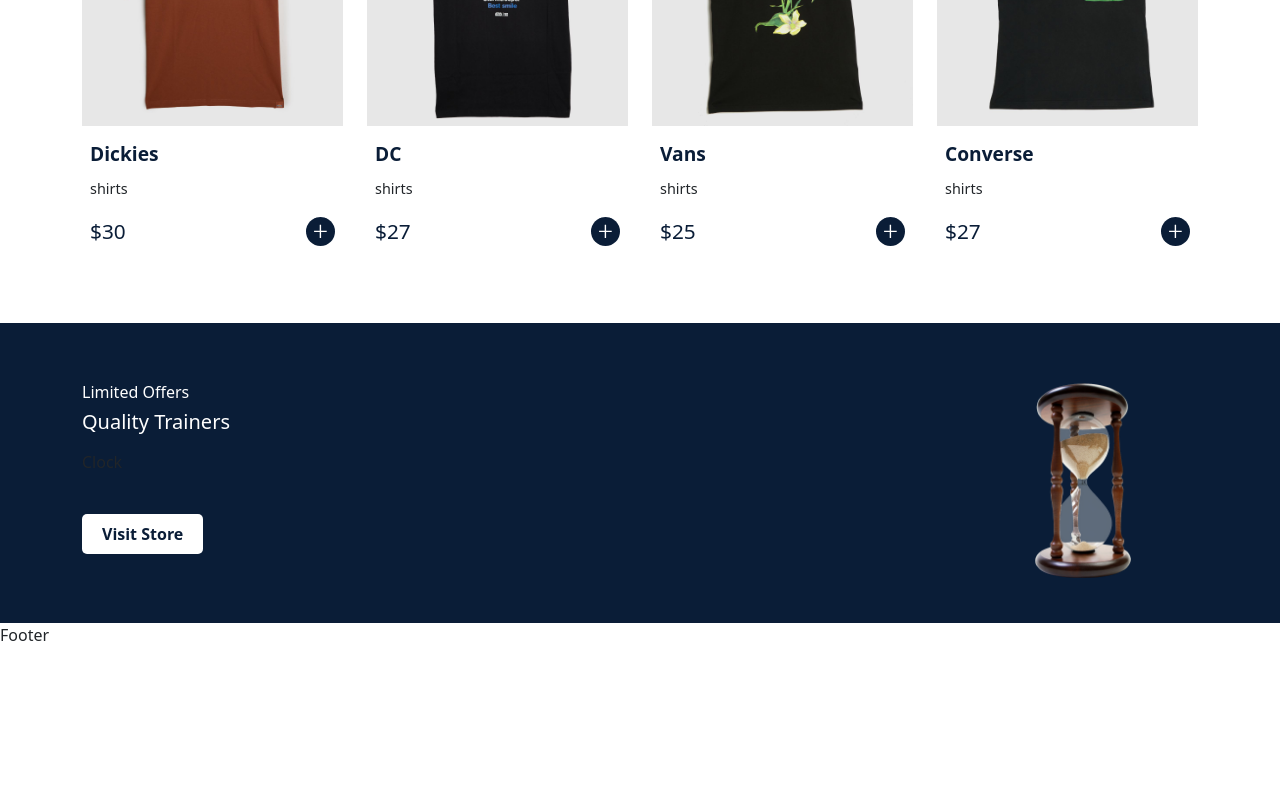
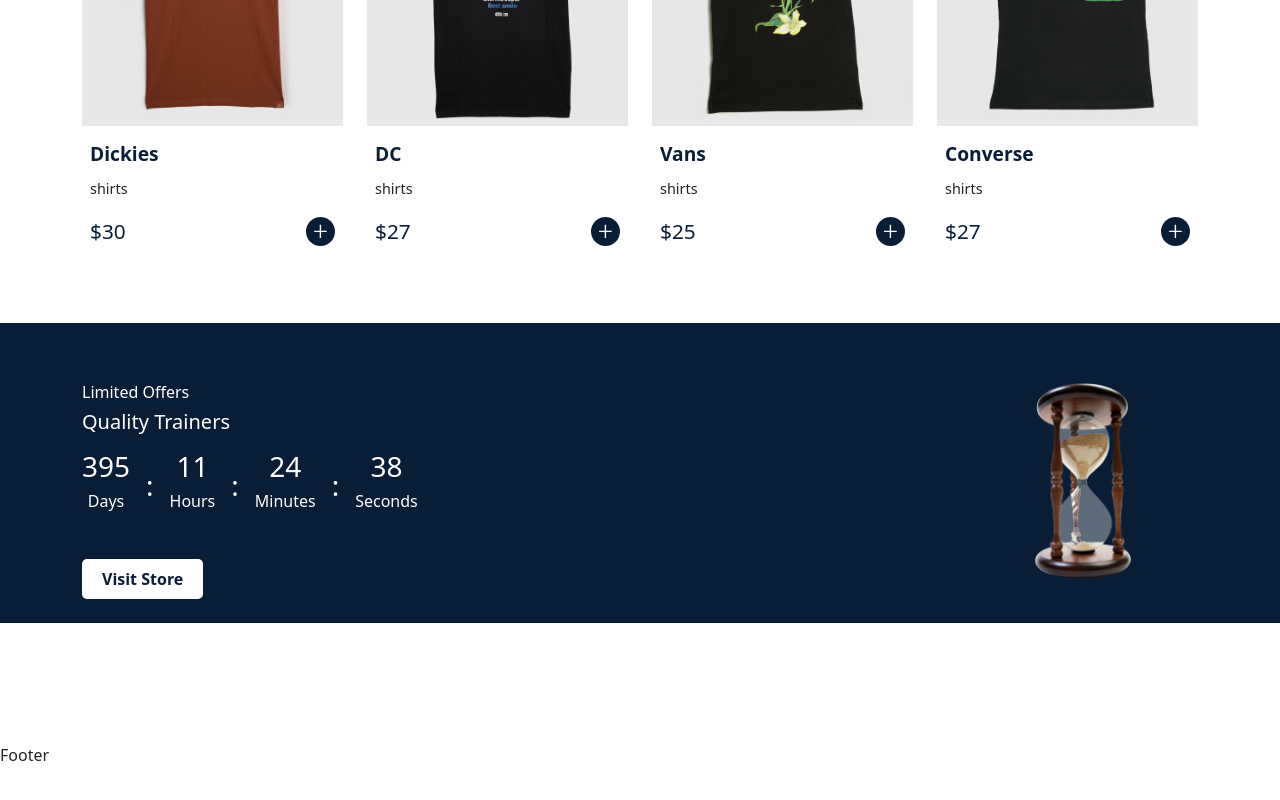
Before and after one commit to Aleksegoist/react-online-shop, a React (Create React App) app: page /home in a window 1280 px wide. Shown: the part 2069-2869 px from the top of the page. Built offline with nearby package versions, Linux system fonts and the light colour scheme.

Commit message:
add counter

```diff
--- a/src/components/ui/Clock.jsx
+++ b/src/components/ui/Clock.jsx
@@ -1,7 +1,76 @@
-import React from 'react';
+import React, { useEffect, useState } from 'react';
 
 const Clock = () => {
-  return <div>Clock</div>;
+  const [days, setDays] = useState();
+  const [hours, setHours] = useState();
+  const [minutes, setMinutes] = useState();
+  const [seconds, setSeconds] = useState();
+
+  let interval;
+
+  const countDown = () => {
+    const destination = new Date('Oct 25, 2023').getTime();
+
+    interval = setInterval(() => {
+      const now = new Date().getTime();
+      const different = destination - now;
+      const days = Math.floor(different / (1000 * 60 * 60 * 24));
+
+      const hours = Math.floor(
+        (different % (1000 * 60 * 60 * 24)) / (1000 * 60 * 60)
+      );
+
+      const minutes = Math.floor((different % (1000 * 60 * 60)) / (1000 * 60));
+      const seconds = Math.floor((different % (1000 * 60)) / 1000);
+
+      if (destination < 0) clearInterval(interval.current);
+      else {
+        setDays(days);
+        setHours(hours);
+        setMinutes(minutes);
+        setSeconds(seconds);
+      }
+    });
+  };
+
+  useEffect(() => {
+    countDown();
+  }, [days, hours, minutes, seconds]);
+
+  return (
+    <div className='clock__wrapper d-flex align-items-center gap-3'>
+      <div className='clock__data d-flex align-items-center gap-3'>
+        <div className='text-center'>
+          <h1 className='text-white fs-3 mb-2'>{days} </h1>
+          <h5 className='text-white fs-6'>Days</h5>
+        </div>
+        <span className='text-white fs-3'>:</span>
+      </div>
+
+      <div className='clock__data d-flex align-items-center gap-3'>
+        <div className='text-center'>
+          <h1 className='text-white fs-3 mb-2'>{hours} </h1>
+          <h5 className='text-white fs-6'>Hours</h5>
+        </div>
+        <span className='text-white fs-3'>:</span>
+      </div>
+
+      <div className='clock__data d-flex align-items-center gap-3'>
+        <div className='text-center'>
+          <h1 className='text-white fs-3 mb-2'>{minutes} </h1>
+          <h5 className='text-white fs-6'>Minutes</h5>
+        </div>
+        <span className='text-white fs-3'>:</span>
+      </div>
+
+      <div className='clock__data d-flex align-items-center gap-3'>
+        <div className='text-center'>
+          <h1 className='text-white fs-3 mb-2'>{seconds} </h1>
+          <h5 className='text-white fs-6'>Seconds</h5>
+        </div>
+      </div>
+    </div>
+  );
 };
 
 export default Clock;
--- a/src/pages/Home.jsx
+++ b/src/pages/Home.jsx
@@ -103,6 +103,8 @@ const Home = () => {
           </Row>
         </Container>
       </section>
+
+      <section></section>
     </Helmet>
   );
 };
```
